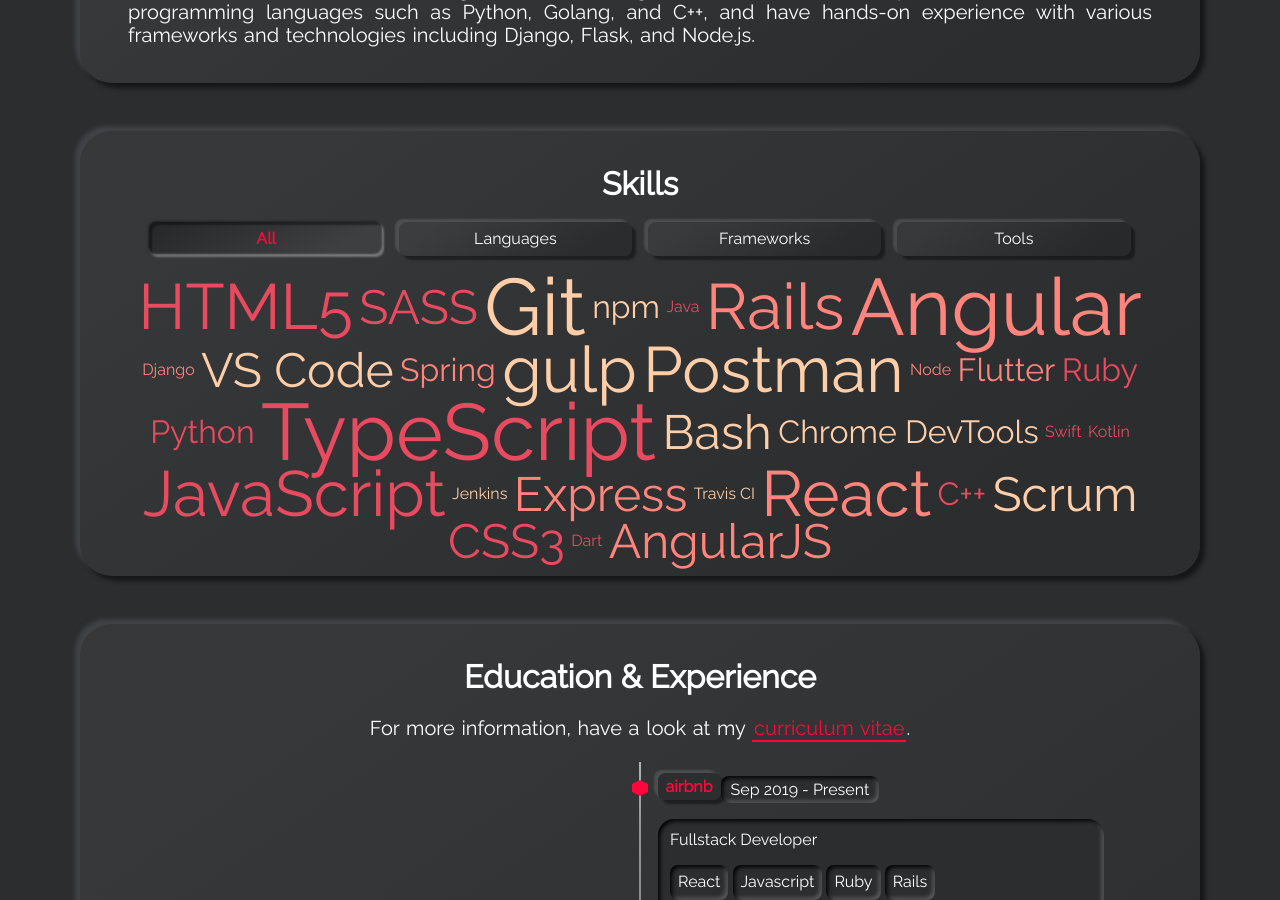
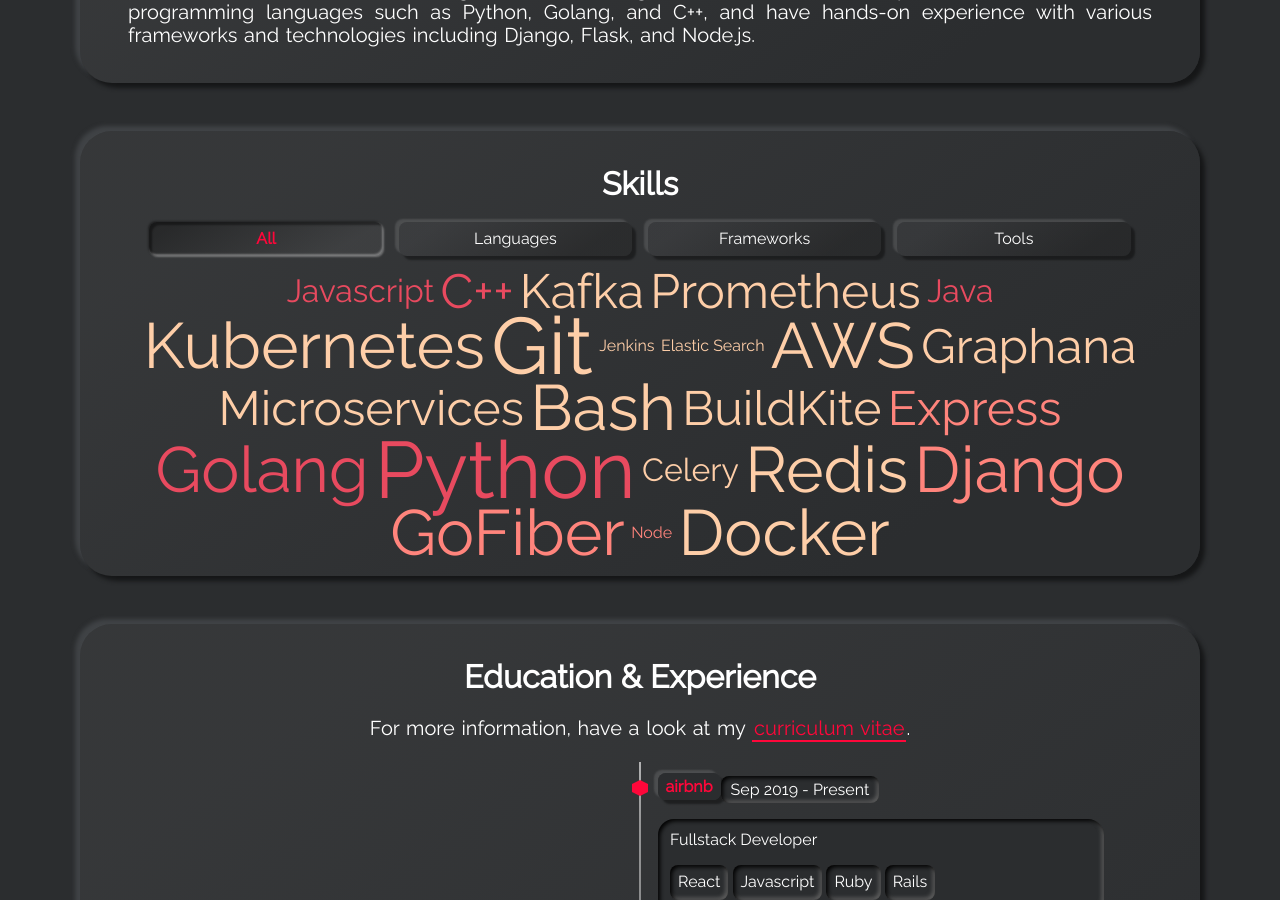
Before and after one commit to ashky23/ashky23.github.io, a Jekyll site: the page built from index.html, in a window 1280 px wide and 900 px high, scrolled down 1173 px. Built offline with Jekyll 4.4.1, drawn with Linux system fonts in a browser that asks for light colours; some of the changed text lies outside the part shown.

Commit message:
updated skils

```diff
--- a/_data/skills-frameworks.yml
+++ b/_data/skills-frameworks.yml
@@ -5,29 +5,14 @@
 # - name: Framework
 #   weight: 5
 
-- name: Angular
-  weight: 5
-
-- name: AngularJS
-  weight: 3
-
-- name: React
-  weight: 4
-
 - name: Node
   weight: 1
 
-- name: Flutter
-  weight: 2
+- name: Django
+  weight: 4
 
 - name: Express
   weight: 3
 
-- name: Django
-  weight: 1
-
-- name: Spring
-  weight: 2
-
-- name: Rails
+- name: GoFiber
   weight: 4
--- a/_data/skills-languages.yml
+++ b/_data/skills-languages.yml
@@ -5,38 +5,17 @@
 # - name: Language
 #   weight: 5
 
-- name: TypeScript
+- name: Python
   weight: 5
 
-- name: JavaScript
+- name: Golang
   weight: 4
 
-- name: Python
+- name: Javascript
   weight: 2
 
-- name: HTML5
-  weight: 4
-
-- name: CSS3
-  weight: 3
-
-- name: SASS
-  weight: 3
-
 - name: Java
-  weight: 1
-
-- name: Dart
-  weight: 1
-
-- name: Swift
-  weight: 1
-
-- name: Kotlin
-  weight: 1
+  weight: 2
 
 - name: C++
-  weight: 2
-
-- name: Ruby
-  weight: 2
+  weight: 3
--- a/_data/skills-tools.yml
+++ b/_data/skills-tools.yml
@@ -9,28 +9,40 @@
   weight: 5
 
 - name: Bash
+  weight: 4
+
+- name: BuildKite
   weight: 3
 
-- name: Scrum
-  weight: 3
-
-- name: Travis CI
-  weight: 1
+- name: Docker
+  weight: 4
 
 - name: Jenkins
   weight: 1
 
-- name: Chrome DevTools
+- name: Kubernetes
+  weight: 4
+
+- name: AWS
+  weight: 4
+
+- name: Kafka
+  weight: 3
+
+- name: Celery
   weight: 2
 
-- name: npm
-  weight: 2
-
-- name: gulp
+- name: Redis
   weight: 4
 
-- name: VS Code
+- name: Graphana
   weight: 3
 
-- name: Postman
-  weight: 4
+- name: Prometheus
+  weight: 3
+
+- name: Microservices
+  weight: 3
+
+- name: Elastic Search
+  weight: 1
--- a/_includes/footer.html
+++ b/_includes/footer.html
@@ -1,14 +1,14 @@
 <footer class="footer">
-  <p>
-    &copy; 2020 Designed & Developed by
-    <a class="highlight-link" href="https://longpdo.github.io/" target="_blank" rel="noreferrer">
-      Long Do
+  <!-- <p>
+    &copy; 2023 Developed by
+    <a class="highlight-link" href="https://ashky23.github.io/" target="_blank" rel="noreferrer">
+      Akash Kumar
     </a>
   </p>
-  <p>
+  <p> -->
     Built with
     <a class="highlight-link" href="https://jekyllrb.com/"target="_blank" rel="noreferrer">
-      Jekyll
+      Jekyll ♥️
     </a>
     and powered by
     <a class="highlight-link" href="https://pages.github.com/" target="_blank" rel="noreferrer">
```
